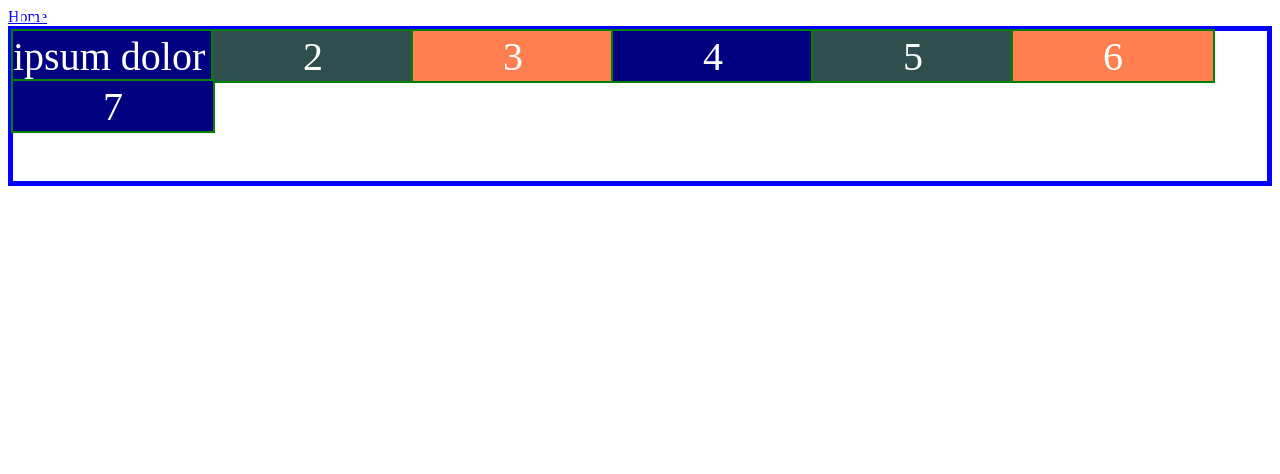
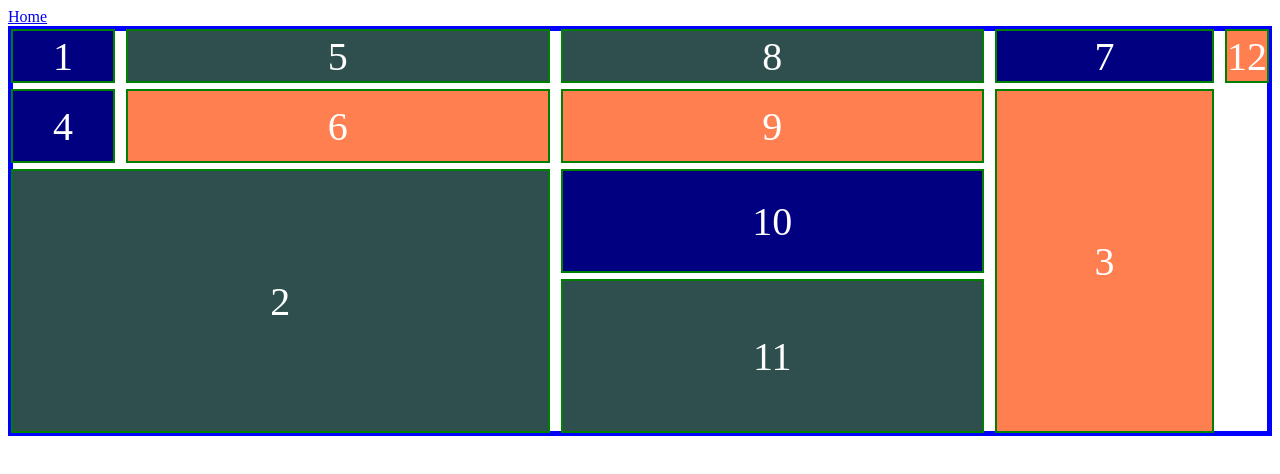
Before and after one commit to sytnikovzp/css-general, a plain HTML site: page assets/pages/grid-test.html in a window 1280 px wide. Drawn offline with Linux system fonts and the light colour scheme.

Commit message:
Add gap(s) and dense

```diff
--- a/assets/pages/grid-test.html
+++ b/assets/pages/grid-test.html
@@ -1,26 +1,26 @@
 <!DOCTYPE html>
 <html lang="en">
   <head>
-  <meta charset="UTF-8">
-  <meta name="viewport" content="width=device-width, initial-scale=1.0">
+    <meta charset="UTF-8" />
+    <meta name="viewport" content="width=device-width, initial-scale=1.0" />
     <title>Grid test</title>
-  <link rel="stylesheet" href="/assets/style/grid-test.css">
+    <link rel="stylesheet" href="/assets/style/grid-test.css" />
   </head>
   <body>
     <nav><a href="../../index.html">Home</a></nav>
     <div class="grid">
-    <div class="grid-item">Lorem ipsum dolor sit amet.</div>
+      <div class="grid-item">1</div>
       <div class="grid-item">2</div>
       <div class="grid-item">3</div>
       <div class="grid-item">4</div>
       <div class="grid-item">5</div>
       <div class="grid-item">6</div>
       <div class="grid-item">7</div>
-    <!--<div class="grid-item">8</div>
+      <div class="grid-item">8</div>
       <div class="grid-item">9</div>
       <div class="grid-item">10</div>
       <div class="grid-item">11</div>
-    <div class="grid-item">12</div> -->
+      <div class="grid-item">12</div>
     </div>
   </body>
 </html>
--- a/assets/style/grid-test.css
+++ b/assets/style/grid-test.css
@@ -1,28 +1,103 @@
-*{
+* {
   box-sizing: border-box;
 }
 
-.grid{
+.grid {
   border: 5px solid blue;
   display: grid;
   /* width: 900px; */
+  /* height: 400px; */
   /* grid-template-columns: 1fr 1fr 1fr; */
+
+  /* grid-template-columns: [a]1fr [b]1fr [c]1fr [d]1fr [e]1fr [f];
+  grid-template-rows: [a]1fr [b]1fr [c]1fr [d]; */
+
   /* grid-template-columns: repeat(4, 1fr); */
   /* grid-template-columns: fit-content(200px) 1fr 2fr; */
   /* grid-template-columns: repeat(min-content, 1fr); */
-    /* grid-template-columns: repeat(auto-fill, 100px); */
-    /* fill - заполнить, создает лишние столбцы */
-    /* fit - сделать подходящее, не создает лишние столбцы */
-    grid-template-columns: repeat(auto-fit, minmax(50px,200px));
-    grid-template-rows: repeat(3, 50px);
+  /* grid-template-columns: repeat(auto-fill, 100px); */
+  /* fill - заполнить, создает лишние столбцы */
+  /* fit - сделать подходящее, не создает лишние столбцы */
+  grid-template-columns: repeat(5, 1fr);
+  grid-template-rows: repeat(3, 50px);
 
+  /* Implicit grid */
+  /* grid-auto-rows: 100px; */
 
+  /* column-gap: 10px;
+  row-gap: 15px; */
 
+  gap: 10px 15px;
+
+  /* grid-template-areas: "a . . . ." ". . . c c" "b b . c c"; */
+
+  grid-template:
+  "a . . . ." 50px
+  ". . . c c" 70px
+  "b b . c c" 100px
+  "b b . c c" 150px
+  / 100px 1fr 1fr 100px 100px
+  ;
+
+  /* grid-auto-flow: column; */
+
+  grid-auto-flow: column dense;
+  /* разместить плотно */
 
 
 }
 
-.grid-item{
+.grid-item:nth-child(1) {
+  /* grid-column-start: 1;
+  grid-column-end: 2;
+  grid-row-start: 1;
+  grid-row-end: 2; */
+
+  /* grid-column: 1;
+  grid-row: 1; */
+
+  grid-area: a;
+}
+
+.grid-item:nth-child(2) {
+  /* grid-column-start: 1;
+  grid-column-end: 3;
+  grid-row-start: 3;
+  grid-row-end: 4; */
+
+  /* grid-column: 1 / 3; */
+
+  /* grid-column: 1 / span 2; */
+  /* на какой линини заканчиватется */
+
+  /* grid-row: 3; */
+
+  grid-area: b;
+}
+
+.grid-item:nth-child(3) {
+  /* grid-column-start: 4;
+  grid-column-end: 6;
+  grid-row-start: 2;
+  grid-row-end: 4; */
+
+  /* grid-column-start: d;
+  grid-column-end: f;
+  grid-row-start: 2;
+  grid-row-end: 4; */
+
+  /* grid-area: 2 / 4 / 4 / 6; */
+  /* задать линиями */
+
+  grid-area: c;
+}
+
+.grid-item:nth-child(7) {
+  grid-column: 4 / 6;
+}
+
+
+.grid-item {
   outline: 2px solid green;
   font-size: 40px;
   display: flex;
@@ -32,15 +107,15 @@
 
 /* Background */
 
-.grid-item:nth-child(3n+1){
+.grid-item:nth-child(3n + 1) {
   background-color: navy;
   color: white;
 }
-.grid-item:nth-child(3n+2){
+.grid-item:nth-child(3n + 2) {
   background-color: darkslategray;
   color: white;
 }
-.grid-item:nth-child(3n){
+.grid-item:nth-child(3n) {
   background-color: coral;
   color: white;
 }
```
Lines whose indentation alone changed are shown as unchanged.
